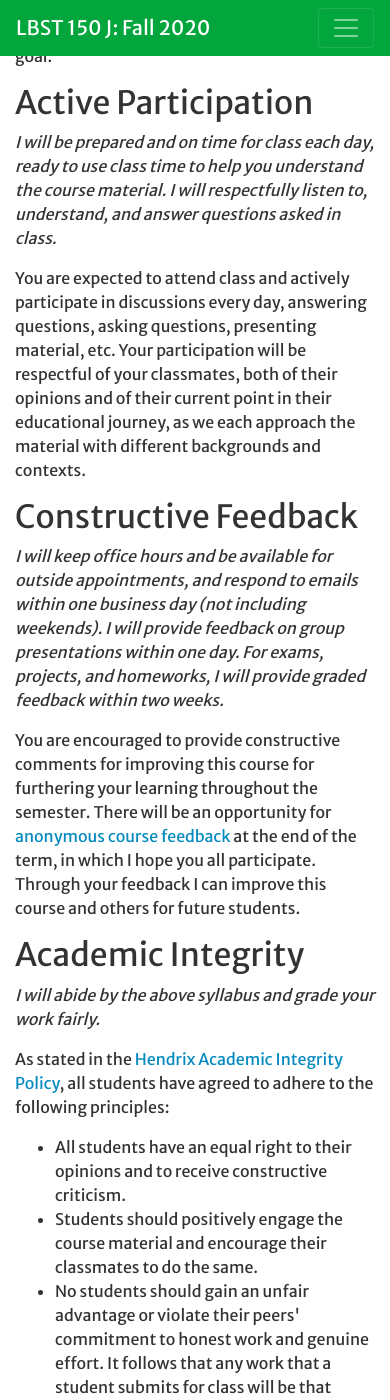
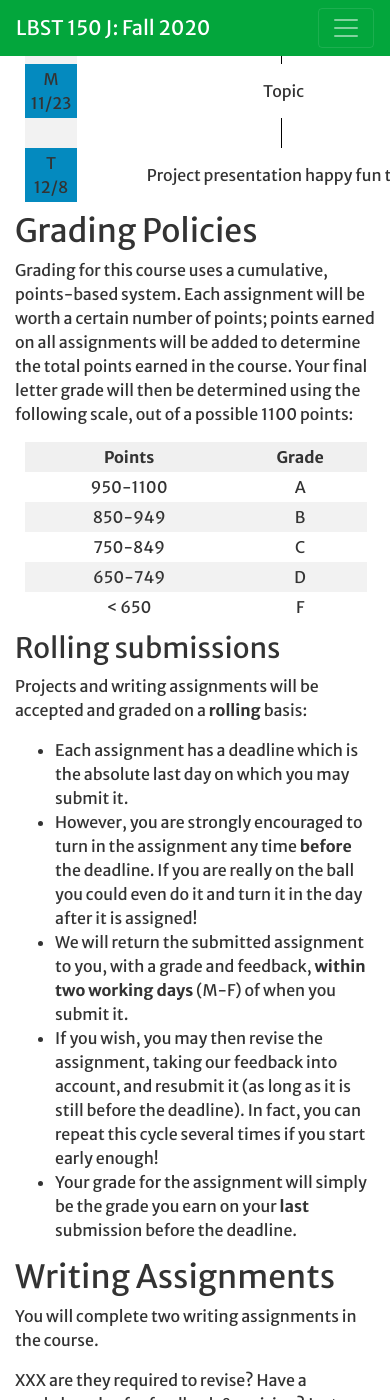
Before and after one commit to Hendrix-CS/creativity-TEC, a Jekyll site: the page built from index.md, in a window 390 px wide and 1400 px high, scrolled down 7608 px. Built offline with Jekyll 4.4.1, drawn with Linux system fonts in a browser that asks for light colours; a script that is not in the unit is left out; our own code applies the rules of GitHub Pages for plain Markdown files; some of the changed text lies outside the part shown.

Commit message:
work a lot on calendar

```diff
--- a/_config.yml
+++ b/_config.yml
@@ -43,10 +43,12 @@
     subfolderitems:
       - page: Calendar
         url: '#calendar'
+      - page: Grading Policies
+        url: '#grading'
+      - page: Writing Assignments
+        url: '#writing'
       - page: Projects
         url: '#projects'
-      - page: Scale
-        url: '#scale'
   - page: Commitments
     url: '#commitments'
 
@@ -65,13 +67,16 @@
 
 offerings:
   - name: Section 1
-    loc: online
+    loc: "<a href='https://teams.microsoft.com/l/channel/19%3a79022d165f104dff8dc3f2dc33a34f8c%40thread.tacv2/General?groupId=0fbacc55-c3c7-4d1c-983d-f4949a810a12&tenantId=0cf6c18c-d0d2-4a3f-83d0-663d620a63d3'>TEC: Creativity (Section 1)</a> on Microsoft Teams"
     time: MWF 12:10pm - 1:00pm
-    instructor: gill
   - name: Section 2
-    loc: online
+    loc: "<a href='https://teams.microsoft.com/l/channel/19%3ac619b28cb886417d9a028ccad8926e18%40thread.tacv2/General?groupId=65f0f5f4-a639-46f9-9d2c-44ab4167eafd&tenantId=0cf6c18c-d0d2-4a3f-83d0-663d620a63d3'>TEC: Creativity (Section 2)</a> on Microsoft Teams"
     time: MWF 12:10pm - 1:00pm
-    instructor: yorgey
+
+teams:
+  - section1: "https://teams.microsoft.com/l/channel/19%3a79022d165f104dff8dc3f2dc33a34f8c%40thread.tacv2/General?groupId=0fbacc55-c3c7-4d1c-983d-f4949a810a12&tenantId=0cf6c18c-d0d2-4a3f-83d0-663d620a63d3"
+  - section2: "https://teams.microsoft.com/l/channel/19%3ac619b28cb886417d9a028ccad8926e18%40thread.tacv2/General?groupId=65f0f5f4-a639-46f9-9d2c-44ab4167eafd&tenantId=0cf6c18c-d0d2-4a3f-83d0-663d620a63d3"
+  - group: https://teams.microsoft.com/l/channel/19%3a87c80729304f47b996b776e645471452%40thread.tacv2/General?groupId=f2f35426-5df5-4992-a3d2-9149414caff1&tenantId=0cf6c18c-d0d2-4a3f-83d0-663d620a63d3
 
 resources:
   - name: Recursive Drawing
@@ -105,30 +110,25 @@
   - date: W 8/19
 
     instr1: group
-    topic1: "TEC group meeting"
+    topic1: "First meeting (introductions)! 12:10pm on TEC: Creativity (BIG GROUP) team."
 
   - date: F 8/21
 
     instr1: group
-    topic1: "?"
+    topic1: "Course introduction: big questions and themes"
 
   - unit: "Unit 1: Creativity, failure, and discovery"
 
   - date: M 8/24
 
-    instr1: yorgey
-    topic1: "Discussion: fixed vs growth mindset"
-    notes1: "[How to Help Every Child Fulfill Their Potential](https://youtu.be/Yl9TVbAal5s); [Carol Dweck interview](http://onedublin.org/2012/06/19/stanford-universitys-carol-dweck-on-the-growth-mindset-and-education/)"
-
-    instr2: gill
-    topic2: "Topic"
-    notes2: "Links, assignments, etc."
+    instr1: group
+    topic1: "Introduction to Unit 1: Creativity, failure, and discovery"
 
   - date: W 8/26
 
     instr1: yorgey
-    topic1: "Recursive drawing & Eschersketch"
-    notes1: "[Project 1](projects/discovery.html) assigned"
+    topic1: "Recursive drawing"
+    notes1: "[Project: Generative Drawing](projects/generativedrawing.html) assigned (due M 9/21)"
 
     instr2: gill
     topic2: "Topic"
@@ -137,8 +137,8 @@
   - date: F 8/28
 
     instr1: yorgey
-    topic1: "Context Free Art"
-    notes1: ""
+    topic1: "Discussion: fixed vs growth mindset"
+    notes1: "[How to Help Every Child Fulfill Their Potential](https://youtu.be/Yl9TVbAal5s); [Carol Dweck interview](http://onedublin.org/2012/06/19/stanford-universitys-carol-dweck-on-the-growth-mindset-and-education/)"
 
     instr2: gill
     topic2: "Topic"
@@ -157,7 +157,7 @@
   - date: W 9/2
 
     instr1: yorgey
-    topic1: "Context Free Art"
+    topic1: "Context Free Art? Discussion?"
     notes1: ""
 
     instr2: gill
@@ -167,8 +167,8 @@
   - date: F 9/4
 
     instr1: yorgey
-    topic1: "Context Free Art"
-    notes1: "[Project 2](XXX) assigned"
+    topic1: "Context Free Art? Discussion?"
+    notes1: ""
 
     instr2: gill
     topic2: "Topic"
@@ -226,25 +226,15 @@
 
   - date: F 9/18
 
-    instr1: gill
-    topic1: "Topic"
-    notes1: "Links, assignments, etc."
-
-    instr2: yorgey
-    topic2: "Topic"
-    notes2: "Links, assignments, etc."
+    instr1: group
+    topic1: "Wrap up Unit 1"
 
   - unit: "Unit 2: Creativity and being human"
 
   - date: M 9/21
 
-    instr1: yorgey
-    topic1: "Topic"
-    notes1: "Links, assignments, etc."
-
-    instr2: gill
-    topic2: "Topic"
-    notes2: "Links, assignments, etc."
+    instr1: group
+    topic1: "Introduction to Unit 2: Creativity and being human"
 
   - date: W 9/23
 
@@ -348,13 +338,8 @@
 
   - date: F 10/16
 
-    instr1: gill
-    topic1: "Topic"
-    notes1: "Links, assignments, etc."
-
-    instr2: yorgey
-    topic2: "Topic"
-    notes2: "Links, assignments, etc."
+    instr1: group
+    topic1: "Wrap up Unit 2"
 
   - date: M 10/19
 
@@ -375,13 +360,8 @@
 
   - date: M 10/26
 
-    instr1: yorgey
-    topic1: "Topic"
-    notes1: "Links, assignments, etc."
-
-    instr2: gill
-    topic2: "Topic"
-    notes2: "Links, assignments, etc."
+    instr1: group
+    topic1: "Introduction to Unit 3: Creativity and social context"
 
   - date: W 10/28
 
@@ -485,18 +465,20 @@
 
   - date: F 11/20
 
-    instr1: gill
-    topic1: "Topic"
-    notes1: "Links, assignments, etc."
-
-    instr2: yorgey
-    topic2: "Topic"
-    notes2: "Links, assignments, etc."
+    instr1: group
+    topic1: "Wrap up Unit 3"
 
   - date: M 11/23
 
     instr1: group
     topic1: "Topic"
+
+  - blank: ""
+
+  - date: T 12/8
+
+    instr1: group
+    topic1: "Project presentation happy fun time"
 
 # Build settings
 markdown: kramdown
--- a/_includes/calendar.html
+++ b/_includes/calendar.html
@@ -1,3 +1,16 @@
+<table style="width: 10%" class="center">
+  <thead>
+    <tr class="header">
+      <th>Key</th>
+    </tr>
+  </thead>
+  <tr><td class="gill">Gill</td></tr>
+  <tr><td class="yorgey">Yorgey</td></tr>
+  <tr><td class="group">BIG GROUP</td></tr>
+</table>
+
+<br/>
+
 <table>
 <thead>
 <colgroup>
@@ -20,6 +33,7 @@
 <th>Topic</th>
 <th>Links & assignments</th>
 </tr>
+<tr><td colspan="6">&nbsp;</td></tr>
 </thead>
 <tbody>
 
@@ -37,11 +51,18 @@
 <th>Topic</th>
 <th>Links & assignments</th>
 </tr>
+<tr><td colspan="6">&nbsp;</td></tr>
+
+  {% elsif day.blank %}
+
+<tr><td>&nbsp;</td></tr>
 
   {% elsif day.instr1 == "group" %}
 <tr>
 <td markdown="span" class="group">{{ day.date }}</td>
-<td markdown="span" colspan="5" style="text-align: center">{{ day.topic1 }}</td>
+<td markdown="span" colspan="5" style="text-align: center">
+  {{ day.topic1 }}
+</td>
 </tr>
   {% else %}
 <tr>
--- /dev/null
+++ b/_layouts/course-TEC.html
@@ -0,0 +1,32 @@
+---
+layout: course
+---
+
+      <div class="row">
+      {% for offer in site.offerings %}
+      <div class="col-md-{{12 | divided_by: site.offerings.size}}">
+        <div class="instructor">
+        <h4>{{ offer.name }}</h4>
+        <p>{{ offer.time }}</p>
+        <p><div>{{ offer.loc }}</div></p>
+        </div>
+      </div>
+      {% endfor %}
+      </div>
+      <div class="row">
+      {% for inst in site.instructors %}
+      <div class="col-md-{{12 | divided_by: site.instructors.size}}">
+        <div class="instructor">
+        <p><a href="{{ inst.web}}">{{ inst.name}}</a><br>
+        {{ inst.email }}<br>
+        {{ inst.phone }}<br>
+        {% if inst.officehours %}
+          <a href="{{ inst.officehours }}">Office Hours</a>
+        {% endif %}
+        </p>
+        </div>
+      </div>
+      {% endfor %}
+      </div>
+
+{{ content }}
--- a/assets/css/lbst150.css
+++ b/assets/css/lbst150.css
@@ -47,17 +47,17 @@
     background-color: #048ABF;
 }
 
-td.group {
+.group {
     text-align: center;
     background-color: #048ABF;
 }
 
-td.yorgey {
+.yorgey {
     text-align: center;
     background-color: #03A63C;
 }
 
-td.gill {
+.gill {
     text-align: center;
     background-color: #F2CB05;
 }
@@ -101,6 +101,11 @@
     margin-bottom: 10px;
     margin-left: 10px;
     width: 95%;
+}
+
+table.center {
+    margin-left:auto;
+    margin-right:auto;
 }
 
 table th{
--- a/index.md
+++ b/index.md
@@ -11,9 +11,14 @@
 
 ## <a name="goals">Learning Goals</a>
 
-Upon completing this course, you will:
-
-
+* Comprehend and appreciate a set of complex issues relevant to being
+  engaged citizens.
+* Make connections between the evidence and methods from two distinct
+  disciplines in order to formulate arguments about engaged citizenship.
+* Express those arguments clearly in writing and discussion.
+* Engage in and reflect on experiential learning that connects
+  directly to the classroom experience, preparing you for vibrant
+  Odyssey experiences later in your Hendrix career.
 
 ## <a name="resources">Resources</a>
 
@@ -24,20 +29,77 @@
 
 ## <a name="calendar">Calendar</a>
 
+If you are in Section 1, you should only look at the
+**left** column of the calendar. If you are in section 2, look only
+at the <b>right</b> column.  The color of each date tells you whether
+your section will be taught by <span class="gill">Prof.
+Gill</span>, <span class="yorgey">Dr. Yorgey</span>, or whether we
+will <span class="group">all meet together</span>.
+
 {% include calendar.html content=site.calendar %}
+
+## <a name="grading">Grading Policies</a>
+
+Grading for this course uses a cumulative, points-based system.  Each
+assignment will be worth a certain number of points; points earned on
+all assignments will be added to determine the total points earned in
+the course.  Your final letter grade will then be determined using the
+following scale, out of a possible 1100 points:
+
+| Points   | Grade |
+|:--------:|:-----:|
+| 950-1100 | A     |
+| 850-949  | B     |
+| 750-849  | C     |
+| 650-749  | D     |
+| < 650    | F     |
+
+### Rolling submissions
+
+Projects and writing assignments will be accepted and graded on a
+**rolling** basis:
+
+* Each assignment has a deadline which is the absolute last day on
+  which you may submit it.
+* However, you are strongly encouraged to turn in the assignment any
+  time **before** the deadline.  If you are really on the ball you
+  could even do it and turn it in the day after it is assigned!
+* We will return the submitted assignment
+  to you, with a grade and feedback, **within two working days** (M-F)
+  of when you submit it.
+* If you wish, you may then revise the assignment, taking our feedback
+  into account, and resubmit it (as long as it is still before the
+  deadline). In fact, you can repeat this cycle several times if you
+  start early enough!
+* Your grade for the assignment will simply be the grade you earn on
+  your **last** submission before the deadline.
+
+## <a name="writing">Writing Assignments</a>
+
+You will complete two writing assignments in the course.
+
+XXX are they required to revise?  Have a workshop day for feedback &
+revision?  Just encourage them to make use of rolling submission?
+
+| Assignment                   | Points | Due |
+|------------------------------|:------:|-----|
+| The first writing assignment | 100    | ?   |
+| And the other one            | 100    | ?   |
 
 ## <a name="projects">Projects</a>
 
-| #  | Name | Points | Assigned | Due |
-|:--:|-----||:------:|:--------:|:---:|
-|1 | [Project the First]({{site.baseurl}}/projects/discovery.html) | 100 | Jan 57 | Jan 58 |
+You will complete **five** creative projects in this course: two for
+Dr. Yorgey, two for Prof. Gill, and one combined project.
 
-## <a name="scale">Grading Scale</a>
+| Project                                                                            | Points | Due    |
+|------------------------------------------------------------------------------------|:------:|--------|
+| [Cut Paper Collage]({{site.baseurl}}/projects/collage.html)                        | 100    | Sep 21 |
+| [Generative Drawing]({{site.baseurl}}/projects/generativedrawing.html)             | 100    | Sep 21 |
+| [Digital vs. Analog after Sol LeWitt]({{site.baseurl}}/projects/sollewitt.html)    | 200    | 10/26?      |
+| [Site Specific Creative Intervention]({{site.baseurl}}/projects/intervention.html) | 150    | ?      |
+| [Context Free Art Remix]({{site.baseurl}}/projects/remix.html)                     | 150    | ?      |
 
-| Score  | Grade  |
-|:------:|:------:|
-| 900-1000  | A   |
-| 800-899   | B   |
-| 700-799   | C   |
-| 600-699   | D   |
-| 0-599     | F   |
+## <a name="gallery">Digital Gallery</a>
+
+XXX we will all help curate a digital gallery blah blah is this worth
+any points?
```
Also changed, not shown: other parts of index.md (+1 -1 lines), projects/discovery.md (deleted, +0 -33 lines), projects/generativedrawing.md (added, +56 -0 lines).
